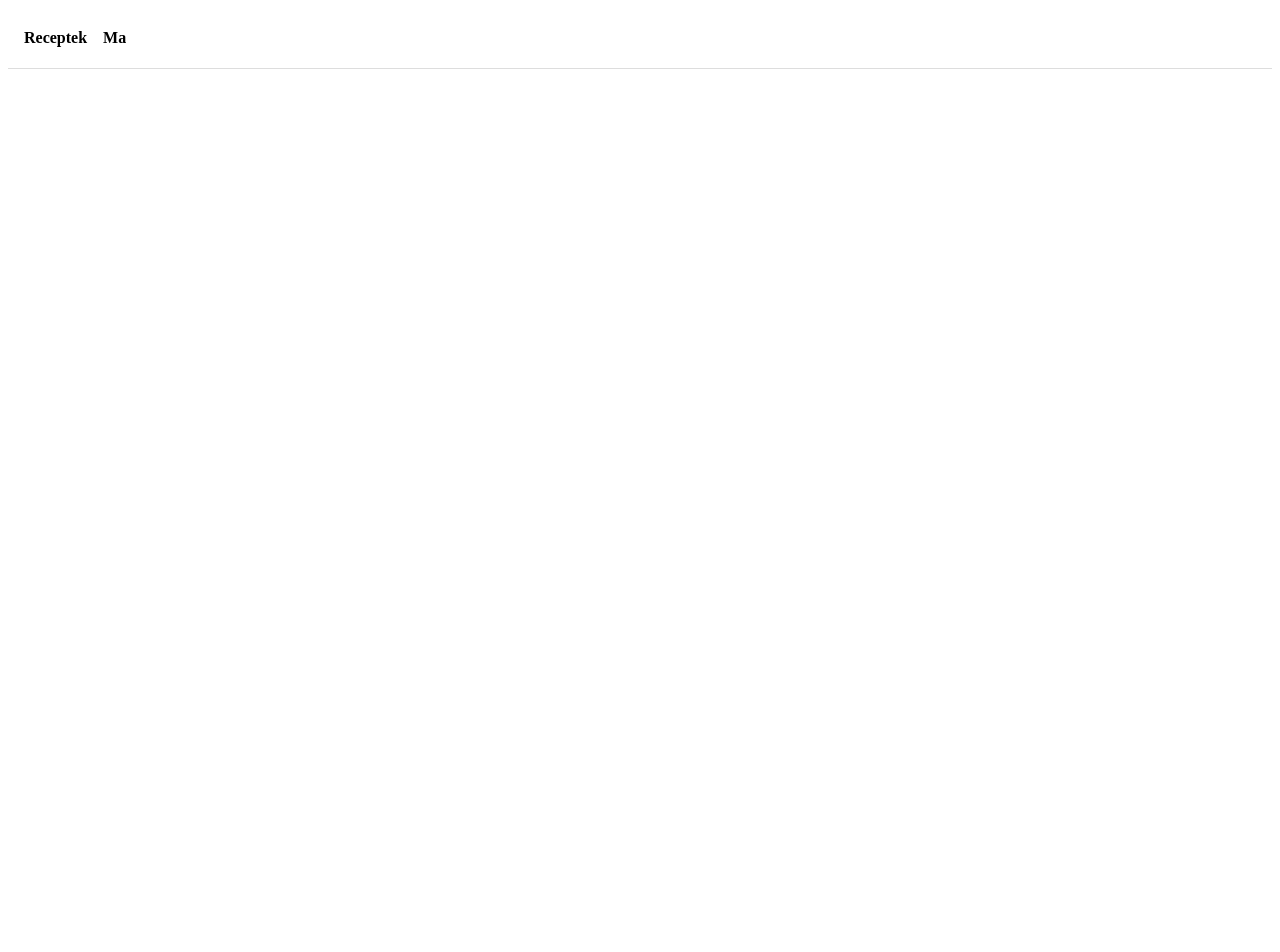
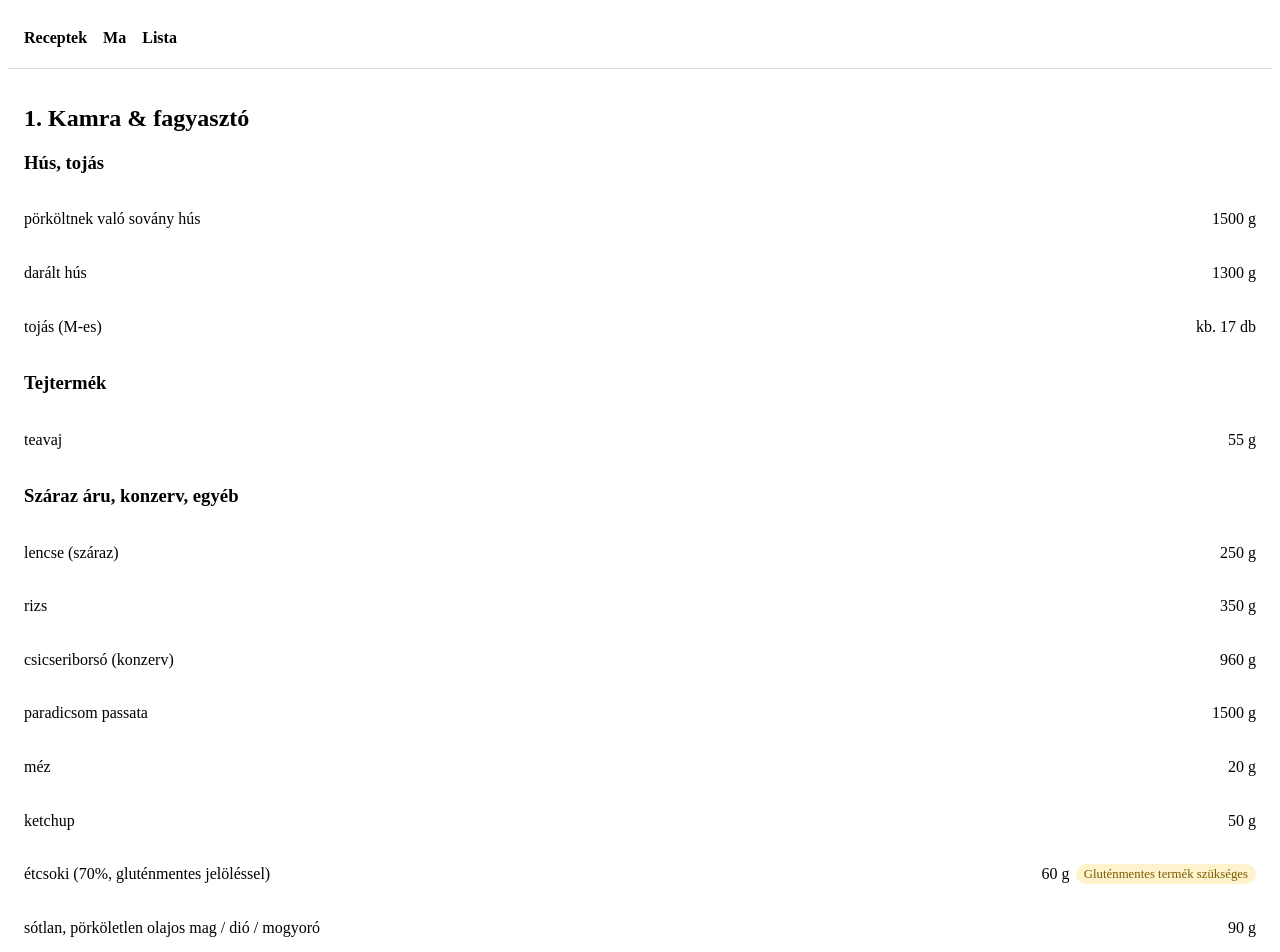
Before and after one commit to sorosz89/gluten-morgen, a React (Vite) app: page /bevasarlas in a window 1280 px wide. Before the commit this address had no page. Shown: the top 952 px of the page. Before the commit the page ends 800 px from the top, so only its background shows below. Built offline with nearby package versions, Linux system fonts and the light colour scheme.

Commit message:
feat(004): shopping page skeleton with trips, categories, and gluten badge

```diff
--- a/src/App.tsx
+++ b/src/App.tsx
@@ -2,6 +2,7 @@ import { Link, Route, Routes } from 'react-router-dom'
 import styles from './App.module.css'
 import CatalogPage from './features/catalog/CatalogPage.tsx'
 import RecipeDetailPage from './features/catalog/RecipeDetailPage.tsx'
+import ShoppingPage from './features/shopping/ShoppingPage.tsx'
 import TodayPage from './features/today/TodayPage.tsx'
 
 function App() {
@@ -10,11 +11,13 @@ function App() {
       <nav className={styles.nav}>
         <Link to="/">Receptek</Link>
         <Link to="/ma">Ma</Link>
+        <Link to="/bevasarlas">Lista</Link>
       </nav>
       <Routes>
         <Route path="/" element={<CatalogPage />} />
         <Route path="/recipes/:id" element={<RecipeDetailPage />} />
         <Route path="/ma" element={<TodayPage />} />
+        <Route path="/bevasarlas" element={<ShoppingPage />} />
       </Routes>
     </>
   )
--- /dev/null
+++ b/src/features/shopping/ShoppingPage.module.css
@@ -0,0 +1,44 @@
+.page {
+  padding: 1rem;
+  max-width: 100%;
+}
+
+.trip {
+  margin-bottom: 1.5rem;
+}
+
+.category {
+  margin-top: 0.75rem;
+}
+
+.itemList {
+  list-style: none;
+  margin: 0;
+  padding: 0;
+}
+
+.item {
+  display: flex;
+  flex-wrap: wrap;
+  align-items: center;
+  gap: 0.4em;
+  min-height: 44px;
+  padding: 0.3rem 0;
+}
+
+.itemName {
+  flex: 1 1 auto;
+}
+
+.itemQuantity {
+  white-space: nowrap;
+}
+
+.badge {
+  display: inline-block;
+  padding: 0.15rem 0.5rem;
+  border-radius: 999px;
+  background: #fff3cd;
+  color: #7a5c00;
+  font-size: 0.8rem;
+}
--- /dev/null
+++ b/src/features/shopping/ShoppingPage.tsx
@@ -0,0 +1,42 @@
+import { shoppingList } from '../../data/shoppingList.ts'
+import { shoppingListRepository } from '../../data/shoppingListRepository.ts'
+import type { ShoppingItem } from '../../domain/shoppingList.ts'
+import styles from './ShoppingPage.module.css'
+
+function formatQuantity(item: ShoppingItem, familySize: number): string {
+  const amount = item.amount * familySize
+  const qualifier = item.amountQualifier ? `${item.amountQualifier} ` : ''
+  return `${qualifier}${amount} ${item.unit}`
+}
+
+function ShoppingPage() {
+  const familySize = shoppingListRepository.getFamilySize()
+
+  return (
+    <div className={styles.page}>
+      {shoppingList.map((trip) => (
+        <section key={trip.id} className={styles.trip}>
+          <h2>{trip.label}</h2>
+          {trip.categories.map((category) => (
+            <div key={category.heading} className={styles.category}>
+              <h3>{category.heading}</h3>
+              <ul className={styles.itemList}>
+                {category.items.map((item) => (
+                  <li key={item.name} className={styles.item}>
+                    <span className={styles.itemName}>{item.name}</span>
+                    <span className={styles.itemQuantity}>{formatQuantity(item, familySize)}</span>
+                    {item.mustBeGlutenFree && (
+                      <span className={styles.badge}>Gluténmentes termék szükséges</span>
+                    )}
+                  </li>
+                ))}
+              </ul>
+            </div>
+          ))}
+        </section>
+      ))}
+    </div>
+  )
+}
+
+export default ShoppingPage
```
Also changed, not shown: specs/004-shopping-list/tasks.md (+1 -1 lines), 2 other files (tests, documents, lock files or other folders).
